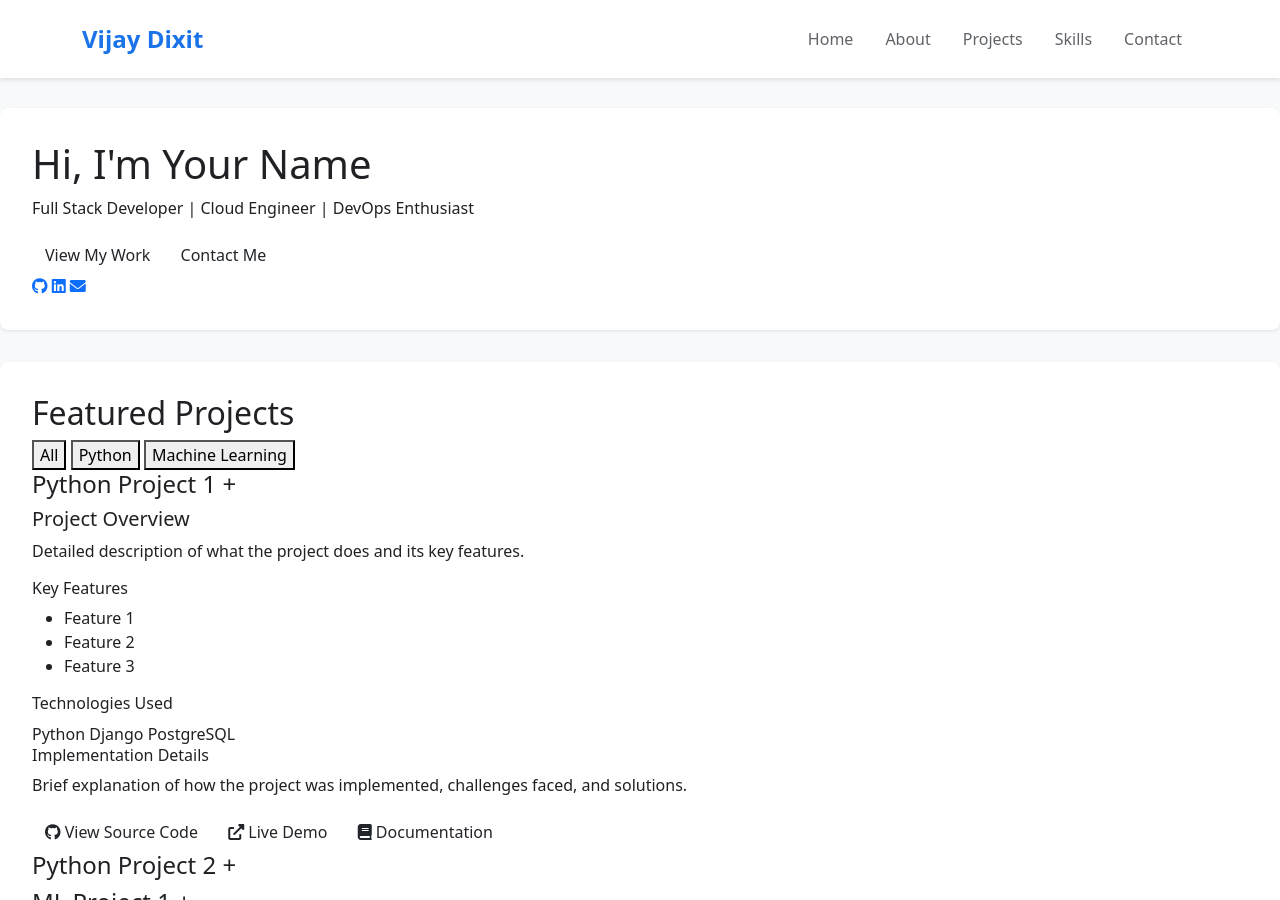
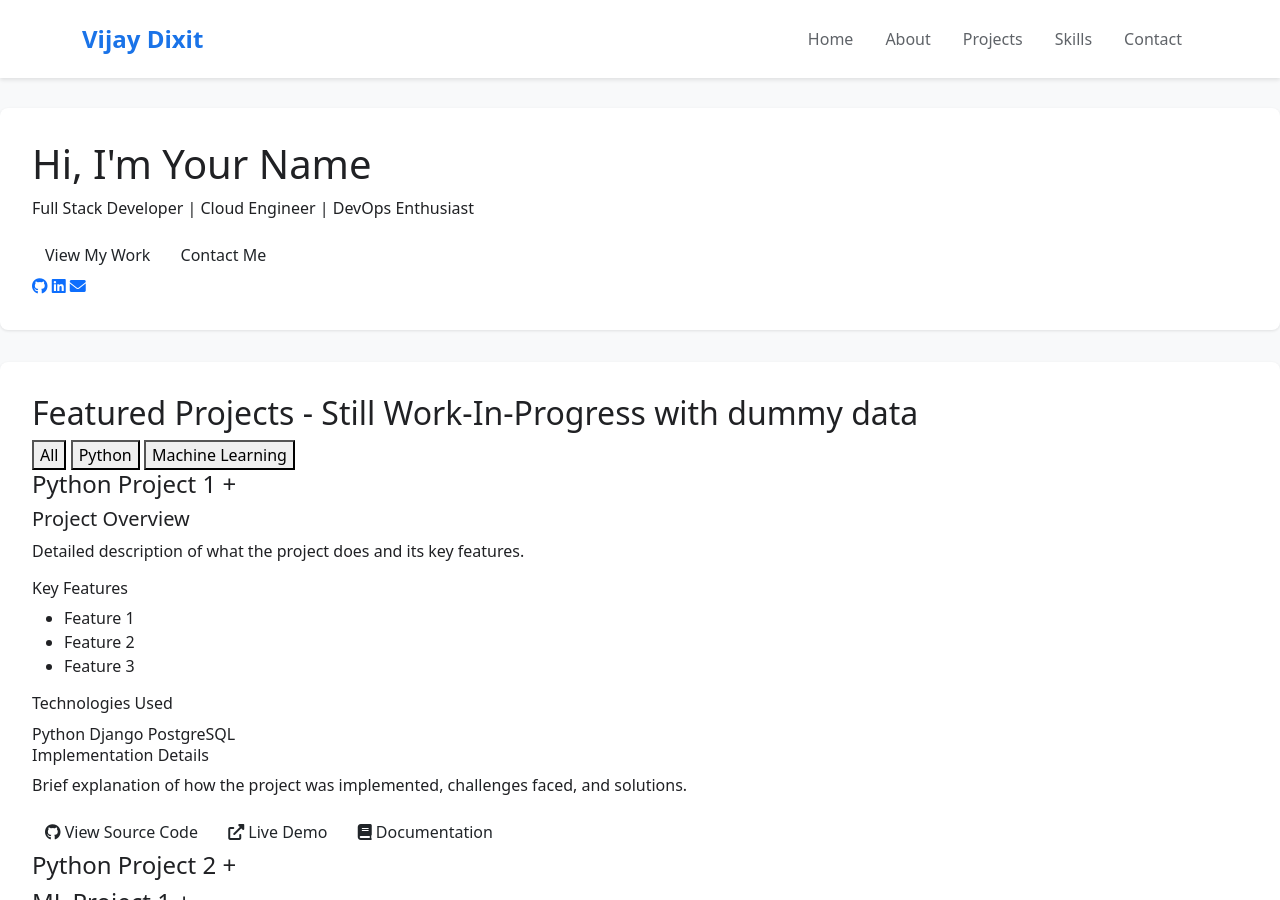
Before and after one commit to vsdaiml75/vijaydixit.github.io, a Jekyll site: the page index.html, which Jekyll copies as it is, in a window 1280 px wide and 900 px high. Built offline with Jekyll 4.4.1, drawn with Linux system fonts in a browser that asks for light colours.

Commit message:
Update index.html
Signed-off-by: Vijay Dixit <vsdaiml75@gmail.com>

```diff
--- a/index.html
+++ b/index.html
@@ -61,7 +61,7 @@
         </section>
 
         <section id="projects">
-            <h2>Featured Projects</h2>
+            <h2>Featured Projects - Still Work-In-Progress with dummy data</h2>
             <div class="project-categories">
                 <button class="category-btn active" data-category="all">All</button>
                 <button class="category-btn" data-category="python">Python</button>
```
